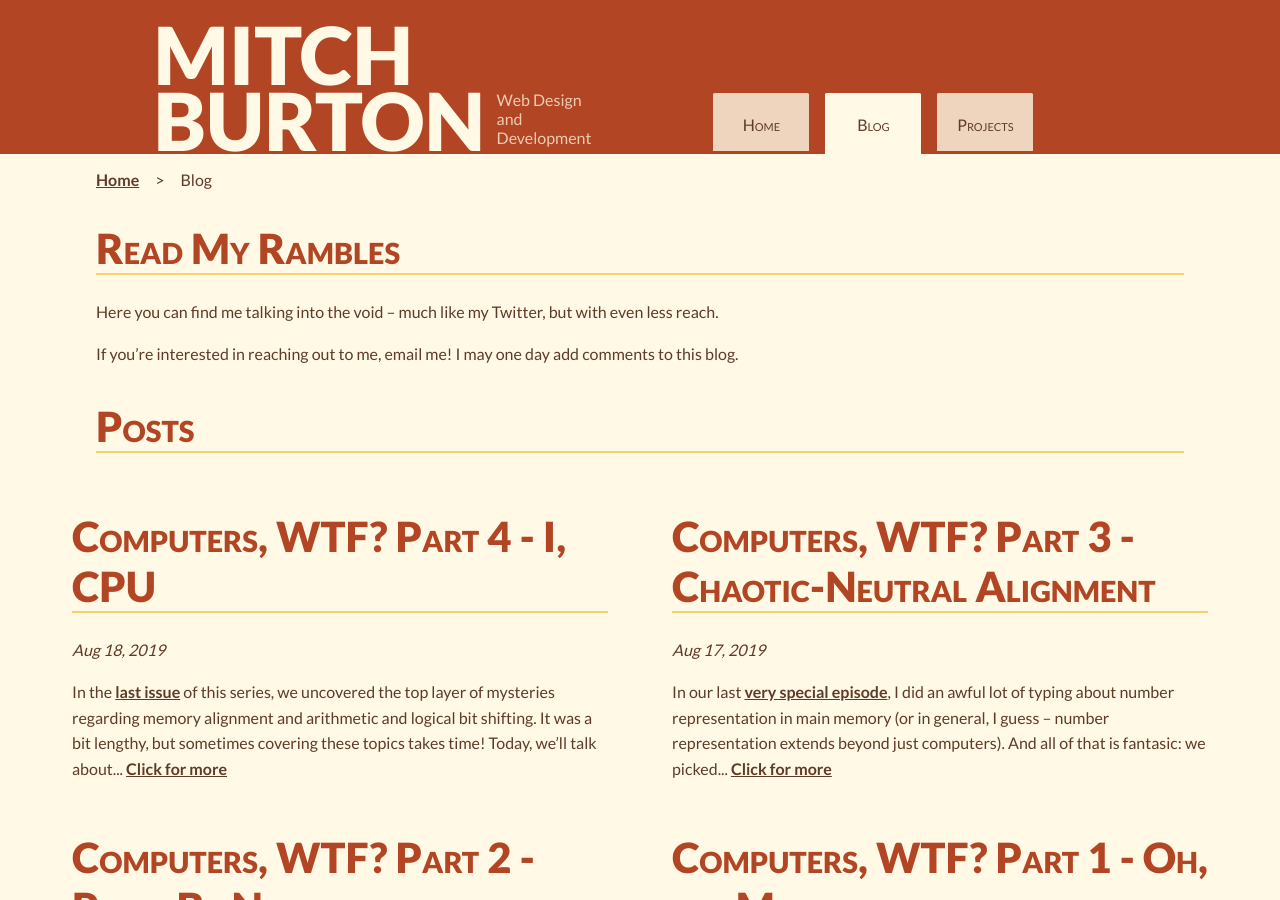
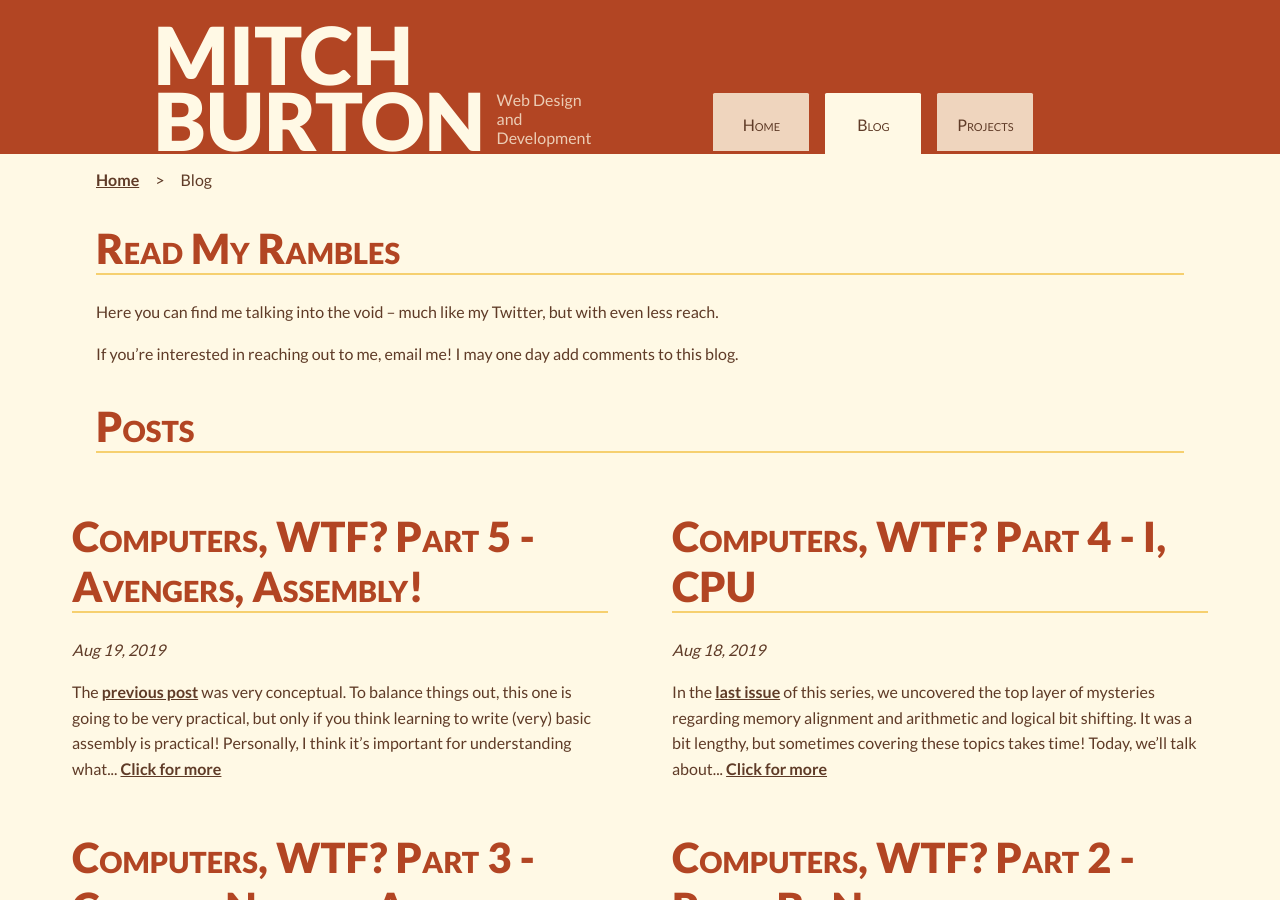
Before and after one commit to Perfect5th/perfect5th.github.io, a Jekyll site: the page built from posts.html, in a window 1280 px wide and 900 px high. Built offline with Jekyll 4.4.1, drawn with Linux system fonts in a browser that asks for light colours; some of the changed lines change nothing that is shown.

Commit message:
yet *another* new post. This is a marathon I'm *enjoying*

```diff
--- a/_posts/2019-08-18-computers-wtf-4-cpus.md
+++ b/_posts/2019-08-18-computers-wtf-4-cpus.md
@@ -108,4 +108,4 @@ assembly code and demonstrate how to write it and test it out! Just kidding,
 we're doing that next time, not now! You probably already knew that by judging
 how much writing there was left on the page, but I'm still going to pretend
 I've tricked you. I aim for a max 1000-ish words for each of these posts, so
-as not to overwhelm (myself or you). See you next time!
+as not to overwhelm (myself or you). See you [next time!]({{ site.baseurl }}{% post_url 2019-08-19-computers-wtf-5-basic-asm %})
--- /dev/null
+++ b/_posts/2019-08-19-computers-wtf-5-basic-asm.md
@@ -0,0 +1,182 @@
+---
+layout: post
+title: Computers, WTF? Part 5 - Avengers, Assembly!
+---
+The [previous post]({{ site.baseurl }}{% post_url 2019-08-18-computers-wtf-4-cpus %})
+was very conceptual. To balance things out, this one is going to be very
+practical, but only if you think learning to write (very) basic assembly is
+practical! Personally, I think it's important for understanding what your
+programming language code turns *into*, but I'm not about to spend hours of my
+time solely writing assembly by hand (but I won't knock you if you do! To each
+their own!).
+
+We'll write some x86-64 assembly in [AT&T syntax](https://en.wikipedia.org/wiki/X86_assembly_language#Syntax).
+There are a few different syntaxes that you can use to write assembly, but
+this is the only one I'm really familiar with (as of now) so I'm going to
+stick with it. I'll also be using `gcc` to assemble the assembly on my Ubuntu
+18.04 64-bit system. If you don't have that, you *may* be able to follow
+these steps on a Mac, but I'll be making use of some Linux **system calls**
+and those won't necessarily translate. I'd recommend spinnin' up the ol'
+virtual machine that you created to try out `sudo rm -rf --no-preserve-root /`.
+
+### Hello, Ass-World!
+Let's write our first assembly! It'll be a variation on the typical "Hello,
+World!" program. I'll present it here in toto, then go over each line in a
+tick.
+
+#### *hello.s*
+    .global _start
+
+    .text
+    _start:
+      mov $1, %rdi
+      mov $message, %rsi
+      mov $18, %rdx
+      mov $1, %rax
+      syscall
+
+      mov $0, %rdi
+      mov $60, %rax
+      syscall
+
+    message:
+      .ascii "Hello, Ass-World!\n"
+
+Here's the line-by-line breakdown:
+
+    .global _start
+
+Things that start with `.` are called **Assembler Directives**. They tell the
+assembler to do something special with the following argument(s). In other
+words, directives mark off things that are not instructions, but still have
+important meanings during assembly. In this case, `.global` tells the
+assembler that the `_start` label is a symbol that is visible to the
+**linker**, the software that connects the assembled object file to other
+object files to make a single executable.
+
+    .text
+
+This directive tells the assembler that what follows should be assembled. You
+can optionally follow it with a "subsection name" if you want to specify
+*where* it should be assembled.
+
+    _start:
+
+This is a **label**, it marks a specific location in the assembly code so that
+it can be easily referred to in other sections of the assembly (such as in
+the `.global` directive). Technically, its value is the memory address of the
+following instruction or piece of data.
+
+    mov $1, %rdi
+
+This is first instruction statement. It combines a CPU instruction, `mov` with
+a couple of operands.
+
+`mov` tells the CPU to copy the value from the first operand to the second
+operand. The `$` character means that we are using the literal value `1`. The
+`%` character means we are referring to a CPU register. The "`r`" at the front
+of "`rdi`" means that this is a 64-bit register (don't ask me why it's an
+"r", I'm sure there's a perfectly good explanation that I don't know about).
+In sum, we are storing the integer `1` in register `rdi`.
+
+A quick aside – a lot of x86 instructions can have a postfix character that
+specifies what size of data is being manipulated. For example, `movb`, `movw`,
+`movl`, and `movq` specify moving a byte, word, long, and quad, respectively.
+Just using `mov` without a prefix leaves the assembler to figure out what size
+the data should be. I've heard moving your quads a lot can lead to really
+toned legs.
+
+    mov $message, %rsi
+
+This instruction moves the value of the label `message:` into register `rsi`.
+`message:` is defined later.
+
+    mov $18, %rdx
+
+Again, moving the literal value 18 into register `rdx`.
+
+    mov $1, %rax
+
+Moving *another* literal 1 into register `rax`.
+
+    syscall
+
+Now, our chickens come home to roost on their nearly assembled eggs, so to
+speak. `syscall` tells the CPU to make a system call to the operating system
+kernel – the big process that makes your computer do the fancy stuff. This is
+where the OS you are working on often makes a difference, as different kernels
+will have different syscall semantics.
+
+Syscalls are used for things like I/O and process management things that the
+kernel handles on your behalf. In linux, *which* syscall gets used is defined
+by the value currently in register `ax`. We've moved the value 1 into `rax`,
+so the syscall we are using is "`write`".
+
+The `write` syscall takes a few arguments. If you've ever used the `write`
+function from C's `unistd.h`, you'll recognize these. We load the number of
+the **file descriptor** (fd) that we want to write to into register `di` (we
+put 1, the fd for **standard out** (`stdout`) into register `rdi`). We load
+the memory address of the first byte we want to write into register `si` (we
+put `$message` into `rsi`). We load the amount of bytes we want to write into
+register `dx` (we put 18 into `rdx`). Finally we make the syscall itself.
+
+At this point in execution, our program should output `Hello, Ass-World!` to
+`stdout`, which is 18 bytes (one byte per character, plus the newline at the
+end).
+
+Back to our line-by-line
+
+    mov $0, %rdi
+
+We move literal zero into `rdi`.
+
+    mov $60, %rax
+
+We move literal 60 into `rax`.
+
+    syscall
+
+Here we make *another* syscall. This time though, we've changed the value in
+`rax` to 60, which indicates that the syscall we want to make is `exit`.
+`exit` takes a code that it exits with, and in UNIX systems, exiting with code
+zero means no errors have occurred, so that's why we moved zero into `rdi`.
+
+    message:
+
+This is the label we talked about earlier – it lets us refer to the memory
+address of the following data in our instructions by this name.
+
+    .ascii "Hello, Ass-World!\n"
+
+This is our payload for our syscall to `write`. The `.ascii` directive
+indicates that it is a string literal.
+
+### Build-A-Binary Workshop
+So we've written our assembly, but we want to be able to run it too!
+Programs are as disappointing to us as we are to our parents if they don't
+run, so let's give it a shot:
+
+Save the above assembly as `hello.s` somewhere, anywhere, then assemble and
+run it using:
+
+    $ gcc -nostdlib -no-pie hello.s && ./a.out
+
+You should see this output:
+
+    Hello, Ass-World!
+
+Yay! It (hopefully) works! We used `gcc`, the GNU C and C++ compiler, to
+assemble our assembly. The `-nostdlib` flag told it not to link the C standard
+library, as we haven't conformed to the requirements for that. The `-no-pie`
+flag tells it not to bake us a pie at the end. Actually it tells it not to
+produce a "position independent executable", which is a binary that can be
+used in shared libraries and the like (position-independentally). We likewise
+haven't conformed to the requirements to make that work. Unfortunately there
+is no `-extra-pie` flag.
+
+### The Ol' Static Shocker
+Now that we've gotten some (very) basic assembly under our x86 wings, we can
+take a step back into data and talk a little bit about **Static Variables**.
+What does it mean for a variable to be statically allocated? Where's Waldo?
+We'll be jumping back and forth between Java/C code and assembly to answer
+these questions.
```
